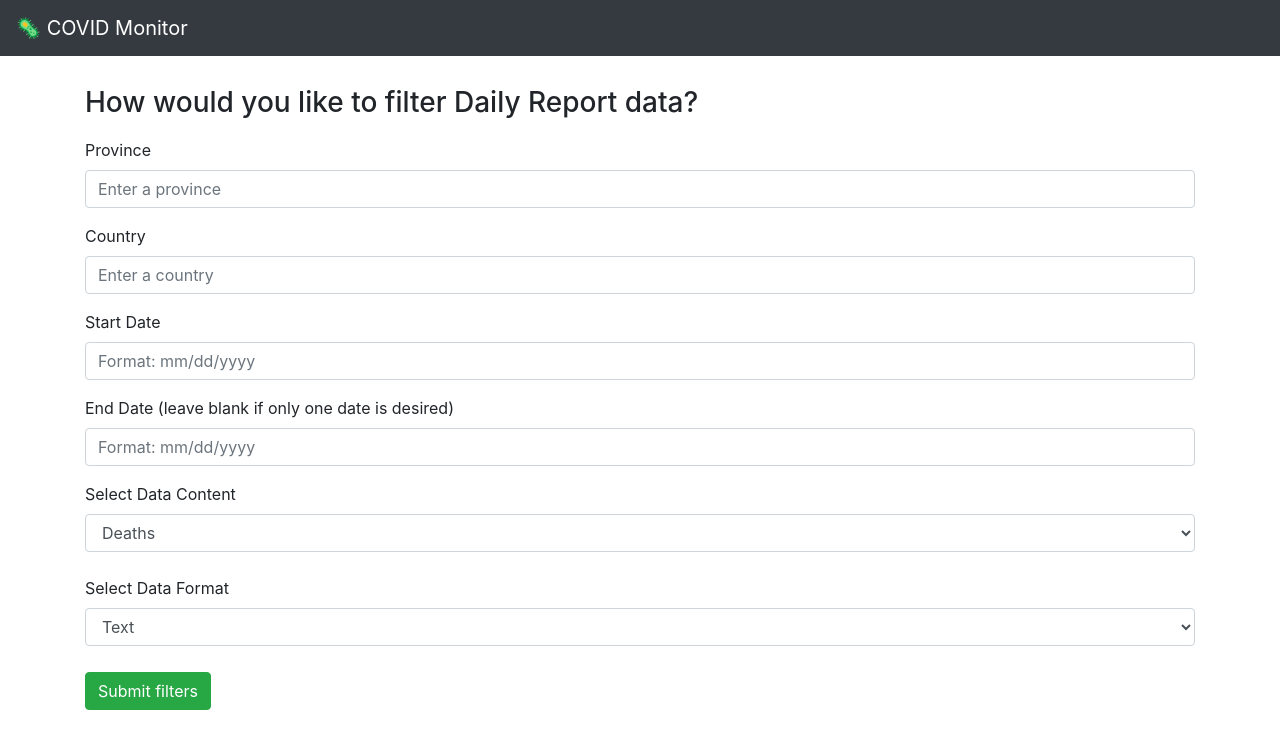
After one commit to elenawzy/COVID-Cases-Monitor, a Flask app: page /filter-daily in a window 1280 px wide. The commit adds this page. Shown: the top 749 px of the page. Run offline with Flask 2, Linux system fonts and the light colour scheme; some libraries are stand-ins or nearby versions.

Commit message:
added filtering page for both time series and daily report

```diff
--- a/COVIDMonitor/main.py
+++ b/COVIDMonitor/main.py
@@ -51,5 +51,32 @@ def add_file():
 					print("time daily report saved!")
 			return redirect('/')
 	return render_template('monitor.html')
+
+@app.route('/filter-time-series', methods=["GET", "POST"])
+def filter_time_series():
+	return render_template('filter-time-series.html')
+
+@app.route('/filter-daily', methods=["GET", "POST"])
+def filter_daily():
+	return render_template('filter-daily.html')
+
+@app.route('/return-time-series-data', methods=["GET", "POST"])
+def return_time_series_data():
+	if request.method == "POST":
+		# check that there isn't any empty data inputs for any of the options (probably will not happen)
+		if (all(x in request.files for x in ["province", "country", "start-date", "end-date", "data-format"])):
+			print('missing one or more filter options')
+			return redirect('/filter-time-series')
+	return "time series data"
+
+@app.route('/return-daily-data', methods=["GET", "POST"])
+def return_daily_data():
+	if request.method == "POST":
+		# check that there isn't any empty data inputs for any of the options (probably will not happen)
+		if (all(x in request.files for x in ["province", "country", "start-date", "end-date", "data-content", "data-format"])):
+			print('missing one or more filter options')
+			return redirect('/filter-daily')
+	return "daily report data"
+
 if __name__ == "__main__":
 	app.run(debug = True)
--- a/COVIDMonitor/static/css/monitor.css
+++ b/COVIDMonitor/static/css/monitor.css
@@ -2,6 +2,11 @@ h1 {
   padding: 50px;
   text-align: center;
 }
+h3 {
+  padding-top: 30px;
+  padding-bottom: 10px;
+}
+
 .btn {
   margin-top: 10px;
   margin-bottom: 10px;
--- /dev/null
+++ b/COVIDMonitor/templates/filter-daily.html
@@ -0,0 +1,76 @@
+<!DOCTYPE html>
+<html lang="en" dir="ltr">
+
+<head>
+  <meta charset="utf-8">
+  <title>Filter Daily Report Data</title>
+
+  <!-- favicon-->
+  <link rel="shortcut icon" href="{{ url_for('static', filename='favicon.ico') }}">
+
+  <!-- CSS Stylesheets -->
+  <link rel="stylesheet" href="https://stackpath.bootstrapcdn.com/bootstrap/4.4.1/css/bootstrap.min.css" integrity="sha384-Vkoo8x4CGsO3+Hhxv8T/Q5PaXtkKtu6ug5TOeNV6gBiFeWPGFN9MuhOf23Q9Ifjh" crossorigin="anonymous">
+  <link rel="stylesheet" href="{{ url_for('static', filename='css/monitor.css') }}">
+  <!-- Bootstrap Scripts -->
+  <script src="https://code.jquery.com/jquery-3.4.1.slim.min.js" integrity="sha384-J6qa4849blE2+poT4WnyKhv5vZF5SrPo0iEjwBvKU7imGFAV0wwj1yYfoRSJoZ+n" crossorigin="anonymous"></script>
+  <script src="https://cdn.jsdelivr.net/npm/popper.js@1.16.0/dist/umd/popper.min.js" integrity="sha384-Q6E9RHvbIyZFJoft+2mJbHaEWldlvI9IOYy5n3zV9zzTtmI3UksdQRVvoxMfooAo" crossorigin="anonymous"></script>
+  <script src="https://stackpath.bootstrapcdn.com/bootstrap/4.4.1/js/bootstrap.min.js" integrity="sha384-wfSDF2E50Y2D1uUdj0O3uMBJnjuUD4Ih7YwaYd1iqfktj0Uod8GCExl3Og8ifwB6" crossorigin="anonymous"></script>
+</head>
+
+<body>
+  <!-- Nav bar-->
+  <nav class="navbar navbar-dark bg-dark">
+    <a class="navbar-brand">
+      🦠 COVID Monitor</a>
+  </nav>
+
+  <div class="container-md">
+    <h3>How would you like to filter Daily Report data?</h3>
+    <form action="/return-daily-data" method="post" enctype="multipart/form-data">
+
+      <div class="form-group">
+        <label for="dailyProvince">Province</label>
+        <input name="province" type="text" class="form-control" id="dailyProvince" placeholder="Enter a province">
+      </div>
+
+      <div class="form-group">
+        <label for="dailyCountry">Country</label>
+        <input name="country" type="text" class="form-control" id="dailyCountry" placeholder="Enter a country">
+      </div>
+
+      <div class="form-group">
+        <label for="dailyStartDate">Start Date </label>
+        <input name="start-date" type="text" class="form-control" id="dailyStartDate" placeholder="Format: mm/dd/yyyy">
+      </div>
+
+      <div class="form-group">
+        <label for="dailyEndDate">End Date (leave blank if only one date is desired)</label>
+        <input name="end-date" type="text" class="form-control" id="dailyEndDate" placeholder="Format: mm/dd/yyyy">
+      </div>
+
+      <div class="form-group">
+        <label for="dailyDataContent">Select Data Content</label>
+        <select name="data-content" class="form-control data-content-select" id="dailyDataContent">
+          <option value="deaths">Deaths</option>
+          <option value="confirmed">Confirmed</option>
+          <option value="active">Active</option>
+          <option value="recovered">Recovered</option>
+        </select>
+      <br>
+      <div class="form-group">
+        <label for="dailyDataFormat">Select Data Format</label>
+        <select name="data-format" class="form-control" id="dailyDataFormat">
+          <option value="text">Text</option>
+          <option value="csv">csv</option>
+          <option value="json">JSON</option>
+        </select>
+      </div>
+
+      <button type="submit" class="btn btn-success">Submit filters</button>
+
+    </form>
+  </div>
+
+</body>
+
+</html>
```
Also changed, not shown: COVIDMonitor/templates/filter-time-series.html (added, +67 -0 lines), COVIDMonitor/templates/monitor.html (+11 -0 lines).
